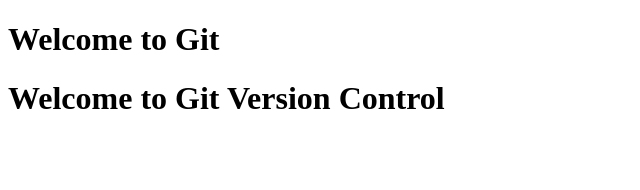
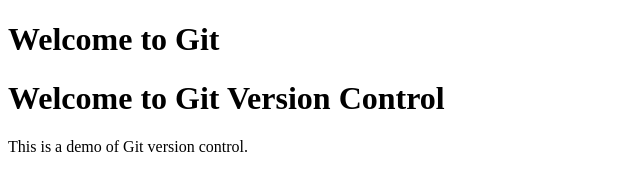
Before and after one commit to giridhar6143/ex2, a plain HTML site: page index.html in a window 1280 px wide. Shown: the whole page, without its empty margins (0-640 px from the left). Drawn offline with Linux system fonts and the light colour scheme.

Commit message:
Added Paragraph

```diff
--- a/index.html
+++ b/index.html
@@ -6,4 +6,5 @@
 <body>
     <h1>Welcome to Git</h1>
 <h1>Welcome to Git Version Control</h1>
+<p>This is a demo of Git version control.</p>
 </body>
```
